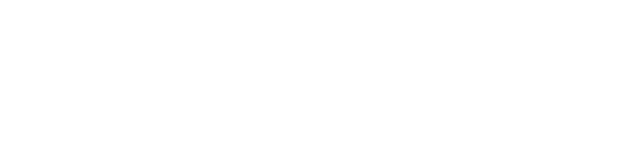
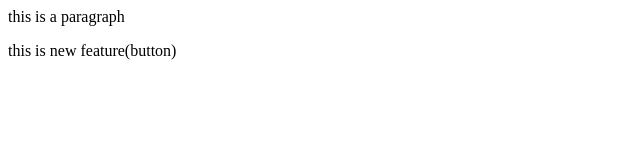
Before and after one commit to chethandf/Sampleproject, a plain HTML site: page index.html in a window 1280 px wide. Shown: the whole page, without its empty margins (0-640 px from the left). Drawn offline with Linux system fonts and the light colour scheme.

Commit message:
added index

```diff
--- a/index.html
+++ b/index.html
@@ -2,4 +2,9 @@
     <head>
         <title>home page</title>
     </head>
+    <body>
+        <p>this is a paragraph</p>
+        <p> this is new feature(button)</p>
+
+    </body>
 </html>
```
